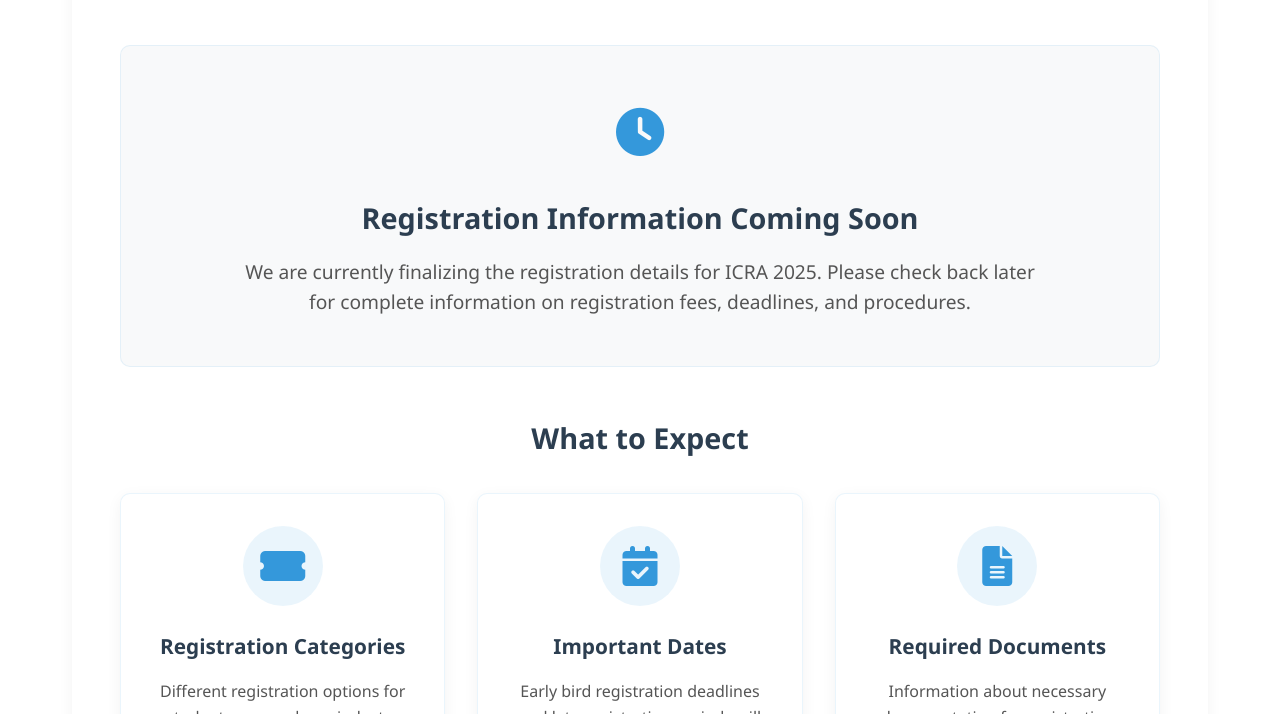
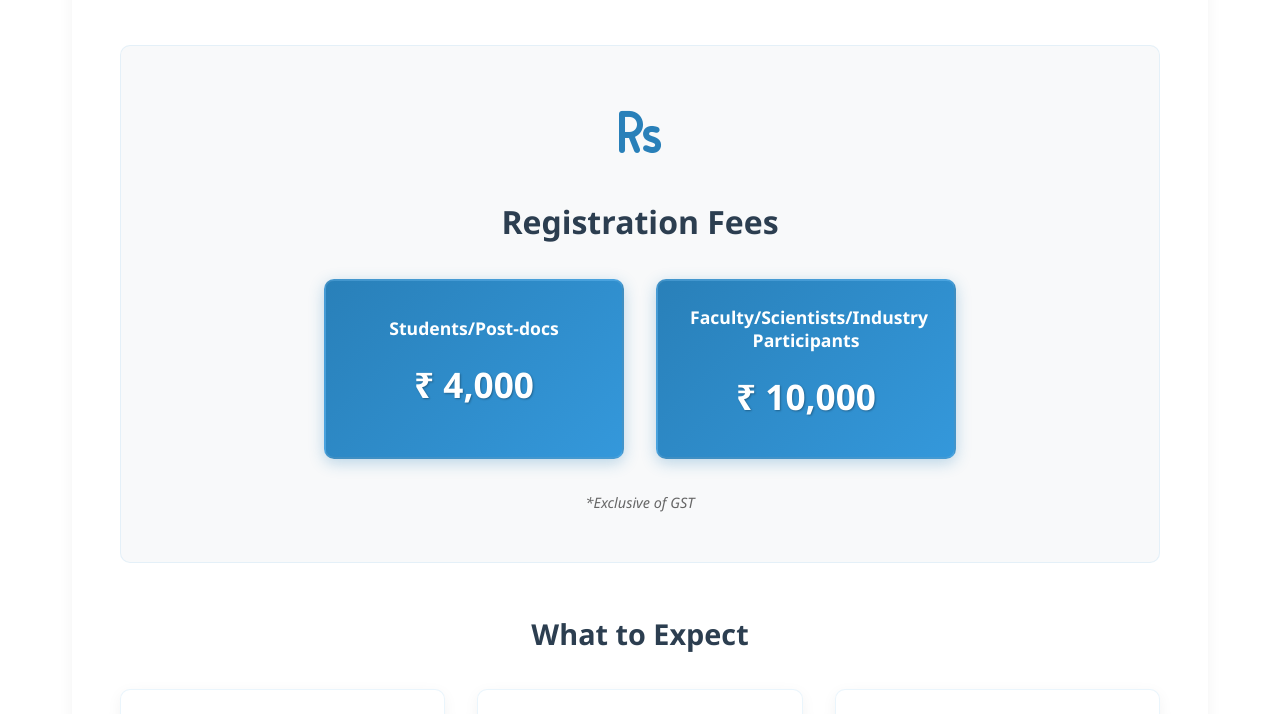
Before and after one commit to bablu-uncle/iit-conference, a plain HTML site: page registration.html in a window 1280 px wide. Shown: the part 663-1377 px from the top of the page. Drawn offline with Linux system fonts and the light colour scheme.

Commit message:
Add registration fees section with styling and details

```diff
--- a/registration.html
+++ b/registration.html
@@ -9,6 +9,90 @@
       rel="stylesheet"
       href="https://cdnjs.cloudflare.com/ajax/libs/font-awesome/6.0.0/css/all.min.css"
     />
+    <style>
+      /* Registration Fees Specific Styles */
+      .registration-fees {
+        display: flex;
+        gap: 2rem;
+        margin: 2rem 0;
+        justify-content: center;
+        flex-wrap: wrap;
+      }
+      .fee-category {
+        background: linear-gradient(135deg, #2980b9 0%, #3498db 100%);
+        color: white;
+        padding: 2rem;
+        border-radius: 10px;
+        text-align: center;
+        min-width: 300px;
+        max-width: 300px;
+        height: 180px;
+        display: flex;
+        flex-direction: column;
+        justify-content: center;
+        box-shadow: 0 4px 15px rgba(41, 128, 185, 0.3);
+        transition: transform 0.3s ease, box-shadow 0.3s ease;
+        border: 2px solid rgba(255, 255, 255, 0.1);
+      }
+
+      .fee-category:hover {
+        transform: translateY(-3px);
+        box-shadow: 0 8px 25px rgba(41, 128, 185, 0.4);
+      }
+
+      .fee-category h3 {
+        margin: 0 0 1rem 0;
+        font-size: 1.1rem;
+        font-weight: 600;
+        color: white;
+        line-height: 1.3;
+      }
+
+      .fee-amount {
+        font-size: 2.2rem;
+        font-weight: bold;
+        color: white;
+        text-shadow: 1px 1px 2px rgba(0, 0, 0, 0.3);
+        margin-bottom: 0.5rem;
+      }
+
+      .fee-note {
+        text-align: center;
+        font-style: italic;
+        color: #666;
+        margin-top: 1rem;
+        font-size: 0.9rem;
+      }
+      .registration-status .status-icon i {
+        font-size: 3rem;
+        color: #2980b9;
+        margin-bottom: 1rem;
+      }
+
+      .registration-status h2 {
+        color: #2c3e50;
+        margin-bottom: 1.5rem;
+        font-size: 2rem;
+        font-weight: 700;
+      }
+
+      @media (max-width: 768px) {
+        .registration-fees {
+          flex-direction: column;
+          align-items: center;
+        }
+
+        .fee-category {
+          min-width: 280px;
+          max-width: 280px;
+          width: 100%;
+        }
+
+        .fee-amount {
+          font-size: 2rem;
+        }
+      }
+    </style>
   </head>
   <body>
     <div id="navbar-placeholder"></div>
@@ -23,17 +107,22 @@
     <main class="registration-section">
       <div class="registration-content">
         <h1>Registration</h1>
-
         <div class="registration-status">
           <div class="status-icon">
-            <i class="fas fa-clock"></i>
+            <i class="fas fa-rupee-sign"></i>
           </div>
-          <h2>Registration Information Coming Soon</h2>
-          <p class="status-message">
-            We are currently finalizing the registration details for ICRA 2025.
-            Please check back later for complete information on registration
-            fees, deadlines, and procedures.
-          </p>
+          <h2>Registration Fees</h2>
+          <div class="registration-fees">
+            <div class="fee-category">
+              <h3>Students/Post-docs</h3>
+              <div class="fee-amount">₹ 4,000</div>
+            </div>
+            <div class="fee-category">
+              <h3>Faculty/Scientists/Industry Participants</h3>
+              <div class="fee-amount">₹ 10,000</div>
+            </div>
+          </div>
+          <p class="fee-note">*Exclusive of GST</p>
         </div>
 
         <div class="registration-info">
```
